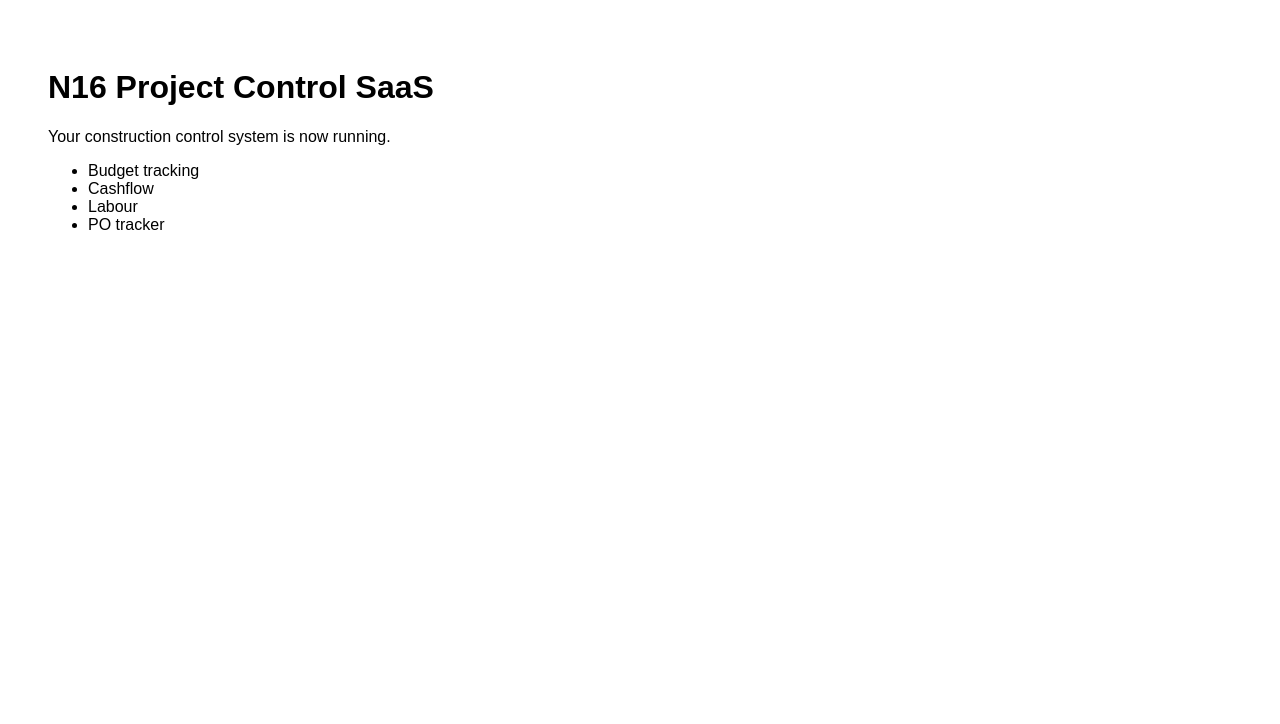
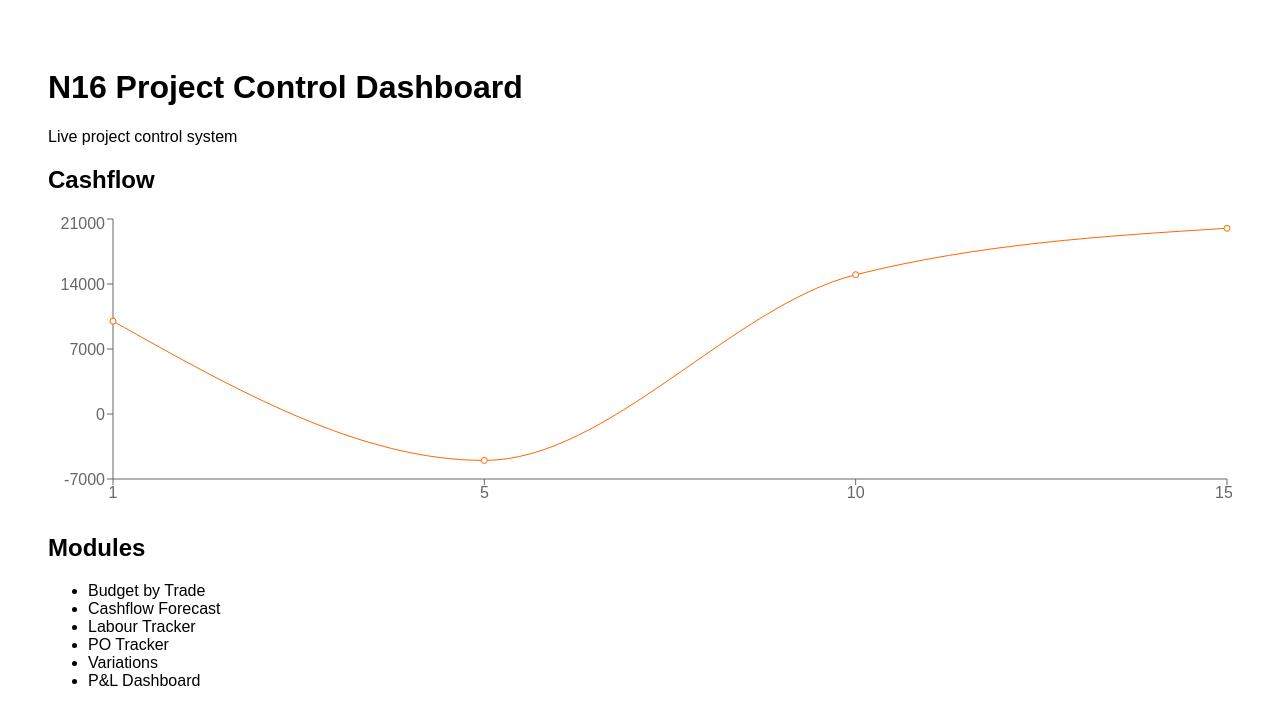
Before and after one commit to dcmlondon2-maker/n16-project-control, a React (Vite) app: page / in a window 1280 px wide. Shown: the top 724 px of the page. Built offline with nearby package versions, Linux system fonts and the light colour scheme.

Commit message:
Add files via upload

```diff
--- a/App.jsx
+++ b/App.jsx
@@ -1,15 +1,39 @@
 import React from "react";
+import { LineChart, Line, XAxis, YAxis, Tooltip, ResponsiveContainer } from "recharts";
+
+const data = [
+  { week: 1, balance: 10000 },
+  { week: 5, balance: -5000 },
+  { week: 10, balance: 15000 },
+  { week: 15, balance: 20000 },
+];
 
 export default function App(){
   return (
     <div style={{padding:40,fontFamily:"Arial"}}>
-      <h1>N16 Project Control SaaS</h1>
-      <p>Your construction control system is now running.</p>
+      <h1>N16 Project Control Dashboard</h1>
+      <p>Live project control system</p>
+
+      <h2>Cashflow</h2>
+      <div style={{height:300}}>
+        <ResponsiveContainer width="100%" height="100%">
+          <LineChart data={data}>
+            <XAxis dataKey="week" />
+            <YAxis />
+            <Tooltip />
+            <Line type="monotone" dataKey="balance" stroke="#ff6600" />
+          </LineChart>
+        </ResponsiveContainer>
+      </div>
+
+      <h2>Modules</h2>
       <ul>
-        <li>Budget tracking</li>
-        <li>Cashflow</li>
-        <li>Labour</li>
-        <li>PO tracker</li>
+        <li>Budget by Trade</li>
+        <li>Cashflow Forecast</li>
+        <li>Labour Tracker</li>
+        <li>PO Tracker</li>
+        <li>Variations</li>
+        <li>P&L Dashboard</li>
       </ul>
     </div>
   )
```
Also changed, not shown: index.html (line endings or trailing spaces).
